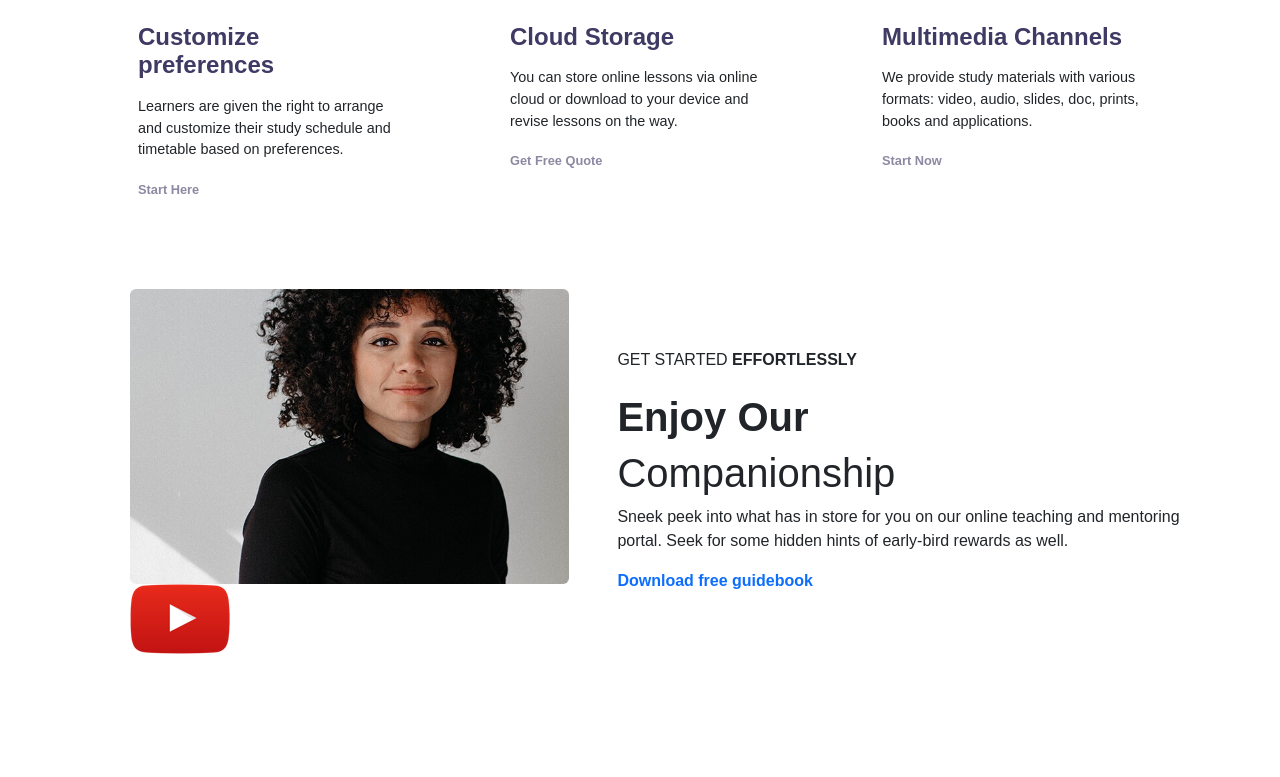
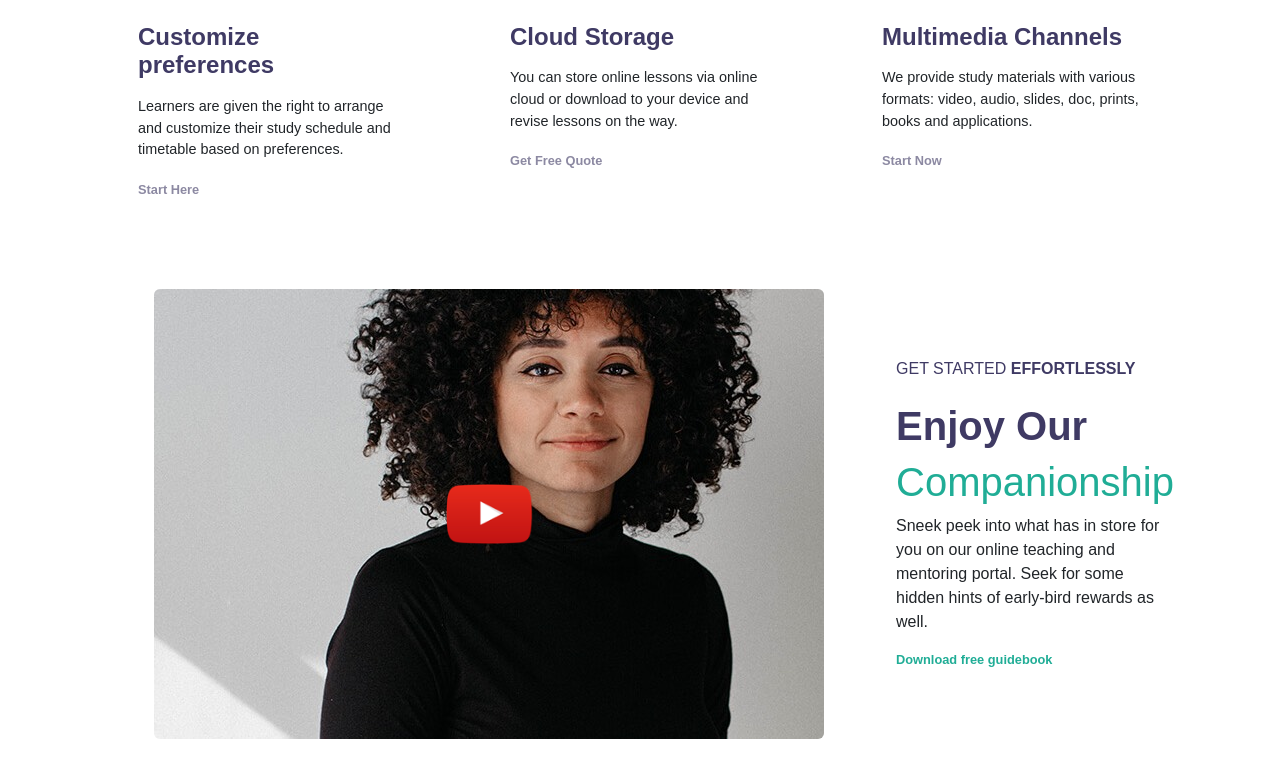
Before and after one commit to marcocareddu/proj-html-vuejs, a Vue app: page / in a window 1280 px wide. Shown: the part 2154-2931 px from the top of the page. Before the commit the page ends 2856 px from the top, so only its background shows below. Built offline with nearby package versions, Linux system fonts and the light colour scheme.

Commit message:
VUE Companionship - Added style

```diff
--- a/src/components/companionship/CompanionshipSection.vue
+++ b/src/components/companionship/CompanionshipSection.vue
@@ -20,4 +20,43 @@ export default {}
     </div>
 </template>
 
-<style lang="scss" scoped></style>
+<style lang="scss" scoped>
+@use '../../assets/scss/partials/_vars.scss' as *;
+
+.picture {
+    position: relative;
+    cursor: pointer;
+}
+
+img {
+    height: 450px;
+}
+
+.youtube {
+    position: absolute;
+    left: 50%;
+    top: 50%;
+    height: 60px;
+    transform: translate(-50%, -50%);
+    cursor: pointer;
+}
+
+.text {
+    flex-basis: 20%;
+}
+
+h1,
+h6 {
+    color: $tertiaryColor;
+
+}
+
+.companionship,
+a {
+    color: $secondaryColor;
+}
+
+a {
+    font-size: 0.8rem;
+}
+</style>
```
